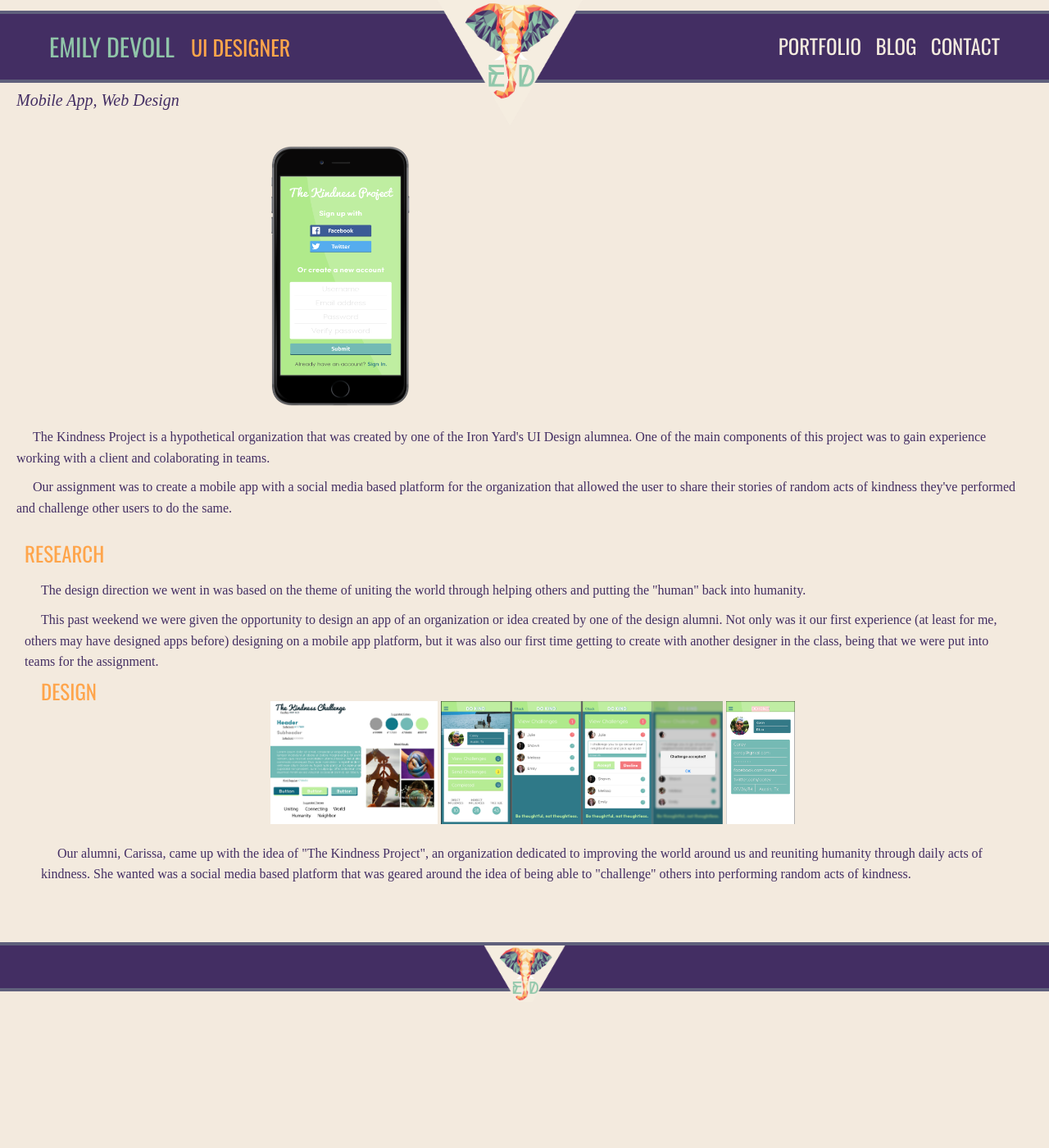
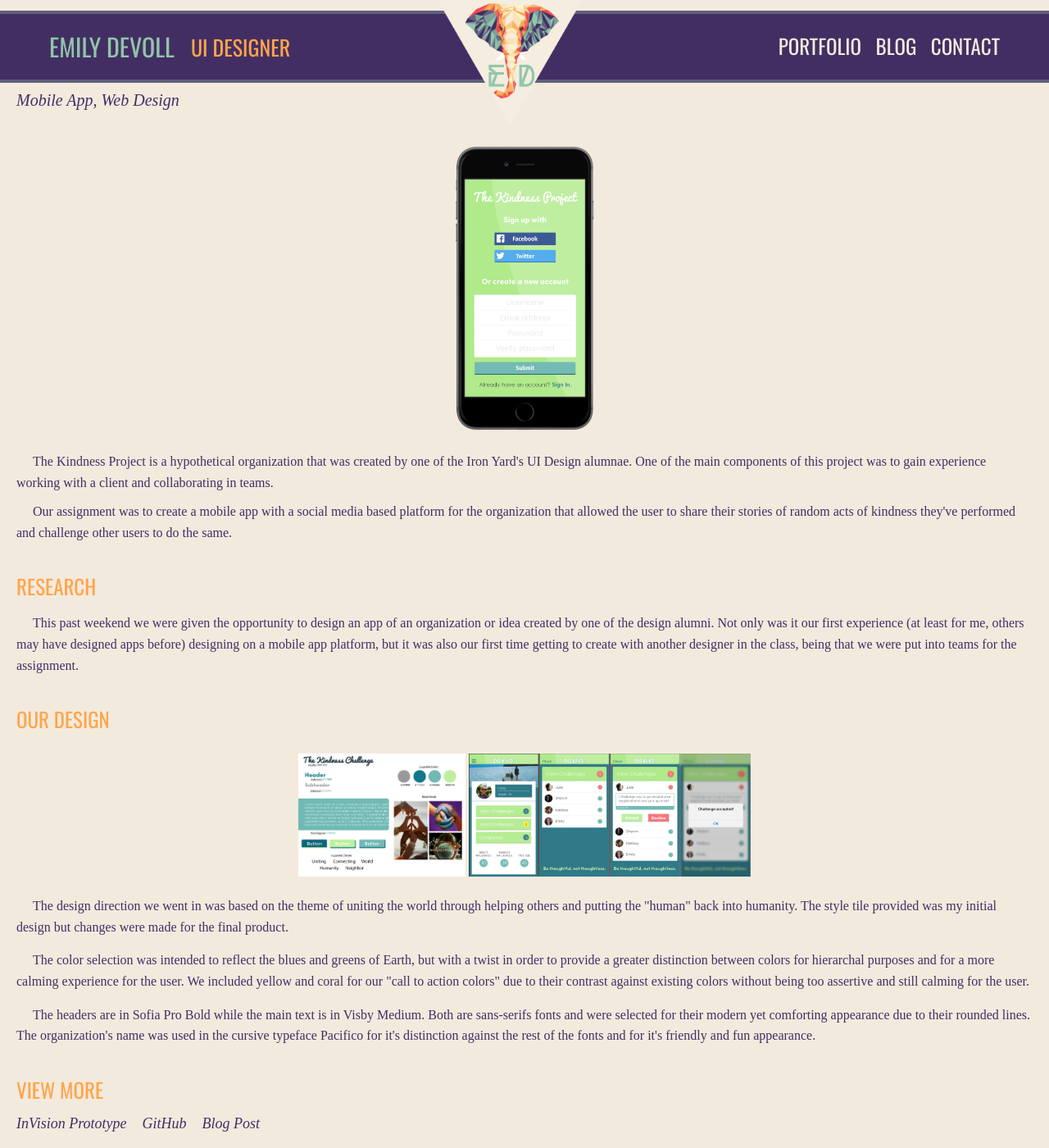
Before and after one commit to staceyatx/staceyatx-github.io, a Jekyll site: the page built from projects/kindness.html, in a window 1280 px wide and 1400 px high. Shown: the whole window at 82% size. Built offline with Jekyll 4.4.1, drawn with Linux system fonts in a browser that asks for light colours; nearby versions of some CDN libraries; some web fonts are replaced.

Commit message:
Design section added for The Kindness Project

```diff
--- a/_sass/_kindness.scss
+++ b/_sass/_kindness.scss
@@ -11,7 +11,7 @@
       font-size: 32px;
       color: $seafoam;
       padding-bottom: 10px;
-      width: 100%;
+
     }
 
     h2 {
@@ -42,7 +42,7 @@
           // max-width: 800px;
           margin: 0 auto;
           // float: left;
-          width: 50%;
+          width: 170px;
           // padding-left: 10%;
           // width: 50%;
           // padding-right: 20px;
@@ -50,7 +50,7 @@
           margin-top: 5px;
         img {
           margin: 0 auto;
-            height: 320px;
+            height: 350px;
             width: 170px;
             // float: left;
           }
@@ -61,11 +61,9 @@
         }
       }
     .kind2 {
-      clear: both;
-      padding: 0px 30px 0 10px;
 
       h3 {
-        padding: 20px 0 20px 0;
+        padding: 30px 0 20px 0;
       }
 
       p:first-child {
@@ -77,12 +75,21 @@
       // }
     }
     .kind3 {
-      padding: 0 10px 40px 30px;
+      margin: 0 auto;
+
+      h3 {
+        padding: 30px 0 30px 0;
+      }
 
       p {
         clear: both;
+        padding-top: 5px;
+      }
+
+      p:first-of-type {
         padding-top: 20px;
       }
+
 
       .parent-container {
         // max-width: 800px;
@@ -93,6 +100,29 @@
           max-width: 100%;
           text-align: center;
         }
+      }
+    }
+
+    .kind4 {
+      padding-bottom: 40px;
+
+      h3 {
+        padding: 30px 0 20px 0;
+      }
+
+      a {
+        font-family: $paragraph-font;
+        font-style: italic;
+        font-size: 18px;
+        text-decoration: none;
+        color: $purple;
+        margin: 20px 15px 0 0;
+      }
+
+      a:hover {
+        border-bottom: 2px solid $orange;
+        color: $seafoam;
+
       }
     }
   }
--- a/projects/kindness.html
+++ b/projects/kindness.html
@@ -11,25 +11,33 @@
     <div class="parent-container1">
       <a href="../images/kindness-iphone.png" ><img src="../images/kindness-iphone.png"></a>
     </div>
-    <p>The Kindness Project is a hypothetical organization that was created by one of the Iron Yard's UI Design alumnea. One of the main components of this project was to gain experience working with a client and colaborating in teams.</p>
+    <p>The Kindness Project is a hypothetical organization that was created by one of the Iron Yard's UI Design alumnae. One of the main components of this project was to gain experience working with a client and collaborating in teams.</p>
     <p>Our assignment was to create a mobile app with a social media based platform for the organization that allowed the user to share their stories of random acts of kindness they've performed and challenge other users to do the same.
     </p>
   </article>
   <article class="kind2">
     <h3>Research</h3>
 
-    <p>The design direction we went in was based on the theme of uniting the world through helping others and putting the "human" back into humanity.</p>
-
     <p>This past weekend we were given the opportunity to design an app of an organization or idea created by one of the design alumni. Not only was it our first experience (at least for me, others may have designed apps before) designing on a mobile app platform, but it was also our first time getting to create with another designer in the class, being that we were put into teams for the assignment.</p>
   </article>
   <article class="kind3">
-    <h3>Design</h3>
+    <h3>Our Design</h3>
   	<div class="parent-container">
     <a href="../images/kindness_project_style_tile.jpg" class="gallery-item"><img src="../images/kindness_project_style_tile.jpg"></a>
     <a href="../images/accept.png" class="gallery-item"><img src="../images/accept.png"></a>
-    <a href="../images/profile1.png" class="gallery-item"><img src="../images/profile1.png"></a>
+   <!--  <a href="../images/profile1.png" class="gallery-item"><img src="../images/profile1.png"></a> -->
     </div>
-  	<p>Our alumni, Carissa, came up with the idea of "The Kindness Project", an organization dedicated to improving the world around us and reuniting humanity through daily acts of kindness. She wanted was a social media based platform that was geared around the idea of being able to "challenge" others into performing random acts of kindness.
+    <p>The design direction we went in was based on the theme of uniting the world through helping others and putting the "human" back into humanity. The style tile provided was my initial design but changes were made for the final product.</p>
+
+    <p>The color selection was intended to reflect the blues and greens of Earth, but with a twist in order to provide a greater distinction between colors for hierarchal purposes and for a more calming experience for the user. We included yellow and coral for our "call to action colors" due to their contrast against existing colors without being too assertive and still calming for the user.</p>
+
+  	<p>The headers are in Sofia Pro Bold while the main text is in Visby Medium. Both are sans-serifs fonts and were selected for their modern yet comforting appearance due to their rounded lines. The organization's name was used in the cursive typeface Pacifico for it's distinction against the rest of the fonts and for it's friendly and fun appearance.
   	</p>
   </article>
+  <article class="kind4">
+    <h3>View More</h3>
+    <a href="#">InVision Prototype</a>
+    <a href="#">GitHub</a>
+    <a href="#">Blog Post</a>
+  </article>
 </section>
```
